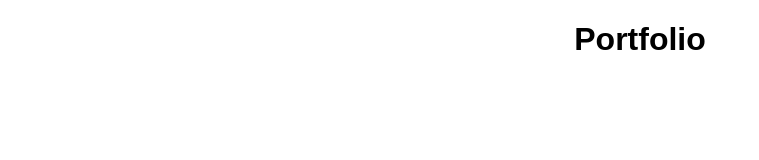
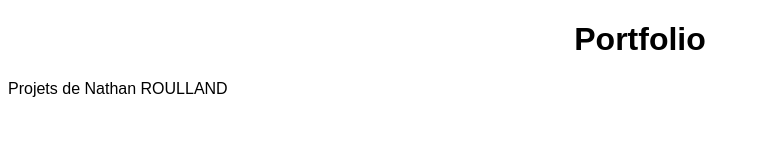
Before and after one commit to natroulland/Projets, a plain HTML site: page index.html in a window 1280 px wide. Shown: the whole page, without its empty margins (0-759 px from the left). Drawn offline with Linux system fonts and the light colour scheme.

Commit message:
j'ai ajouté du p

```diff
--- a/index.html
+++ b/index.html
@@ -11,6 +11,7 @@
 
 <body>
     <center><header><h1>Portfolio</h1></header></center>
+    <p>Projets de Nathan ROULLAND</p>
 </body>
 
 </html>
```
